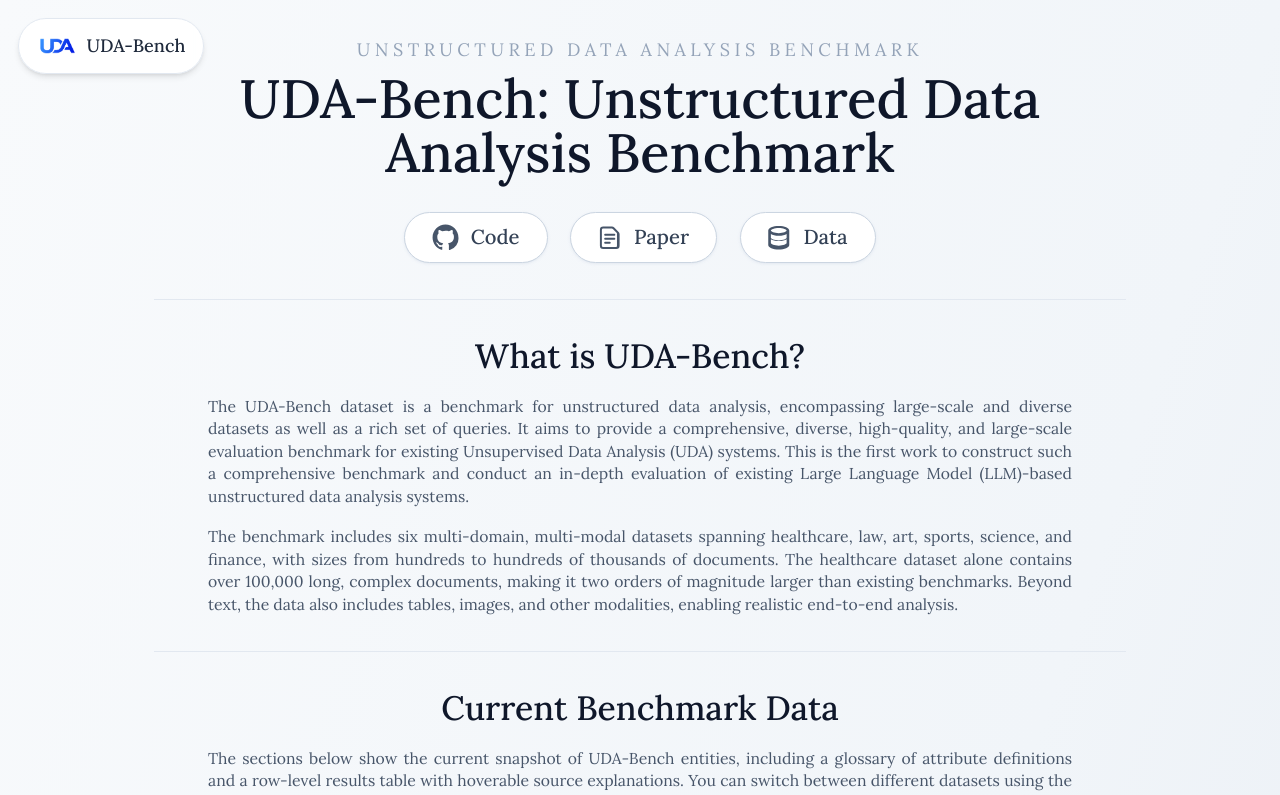
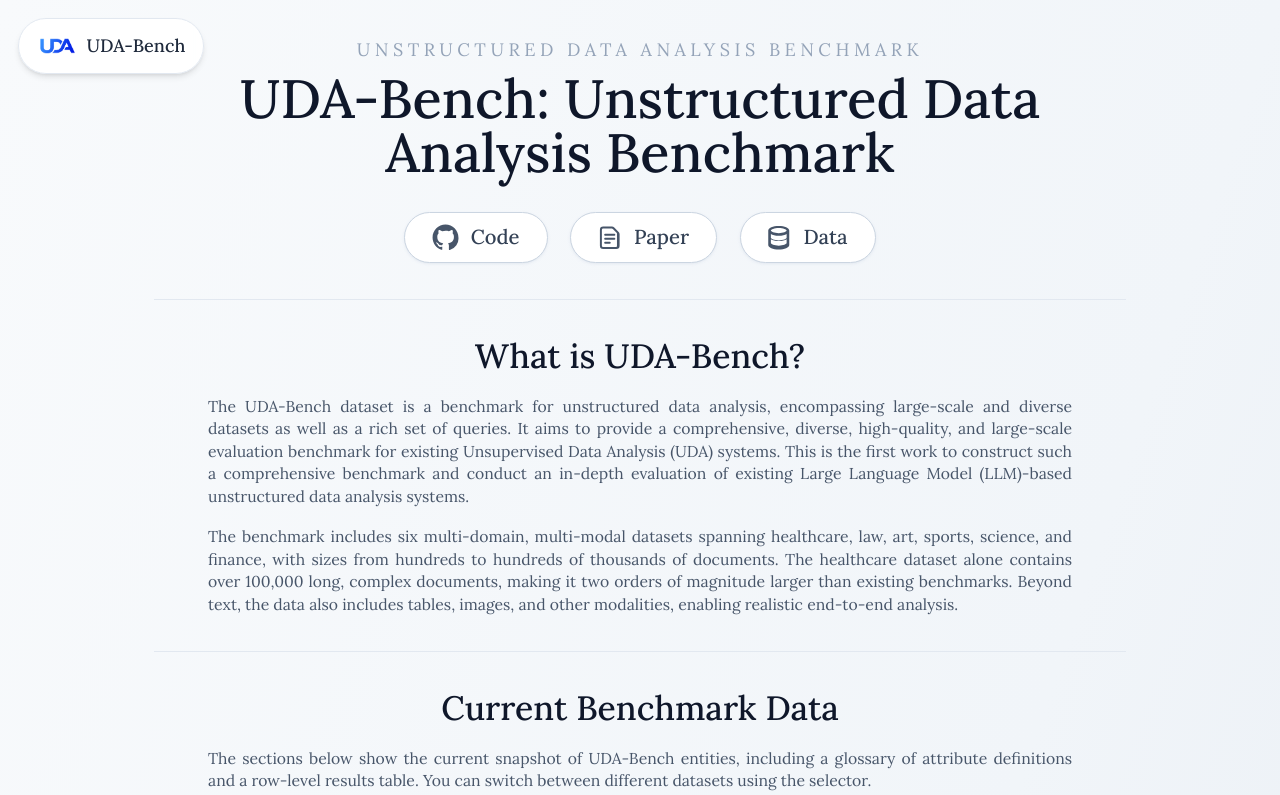
Before and after one commit to DB-121143/uda-bench-page, a React (Vite) app: page / in a window 1280 px wide. Shown: the top 795 px of the page. Built offline with nearby package versions, Linux system fonts and the light colour scheme.

Commit message:
uodate desc

```diff
--- a/src/App.tsx
+++ b/src/App.tsx
@@ -430,11 +430,8 @@ function App() {
               <p>
                 The sections below show the current snapshot of UDA-Bench
                 entities, including a glossary of attribute definitions and a
-                row-level results table with hoverable source explanations. You
-                can switch between different datasets using the selector, and
-                the attribute reference and table will update accordingly,
-                providing a consistent view over heterogeneous unstructured data
-                sources.
+                row-level results table. You
+                can switch between different datasets using the selector.
               </p>
             </div>
 
```
